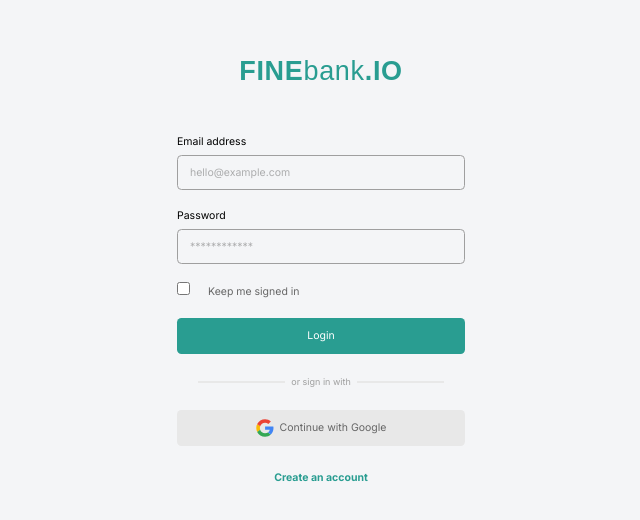
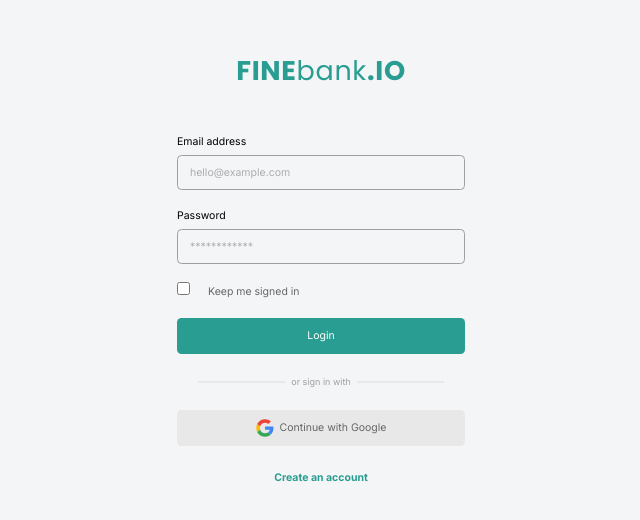
Before and after one commit to rasyidahnuraini/admin-ui, a React (Vite) app: page / in a window 1280 px wide. Shown: the part 130-650 px from the top of the page, without its empty margins (319-959 px from the left). Built offline with nearby package versions, Linux system fonts and the light colour scheme.

Commit message:
membuat page sign in

```diff
--- a/src/App.css
+++ b/src/App.css
@@ -1,4 +1,4 @@
-@import url('https://fonts.googleapis.com/css2?family=Inter:ital,opsz,wght@0,14..32,100..900;1,14..32,100..900&display=swap');
+@import url('https://fonts.googleapis.com/css2?family=Inter:ital,opsz,wght@0,14..32,100..900;1,14..32,100..900&family=Poppins:ital,wght@0,100;0,200;0,300;0,400;0,500;0,600;0,700;0,800;0,900;1,100;1,200;1,300;1,400;1,500;1,600;1,700;1,800;1,900&display=swap');
 
 html {
   font-size: 75%;
--- a/src/App.jsx
+++ b/src/App.jsx
@@ -12,7 +12,6 @@
           <span className="font-bold">.IO</span>
         </div>
         {/* logo end */}
-
         {/* form start */}
         <div className="mt-16">
           <form action="">
@@ -60,7 +59,6 @@
           </form>
         </div>
         {/* form end */}
-
         {/* teks start */}
         <div className="my-9 px-7 flex flex-col justify-center items-center text-xs text-gray-03">
           <div className="border border-gray-05 w-full"></div>
```
